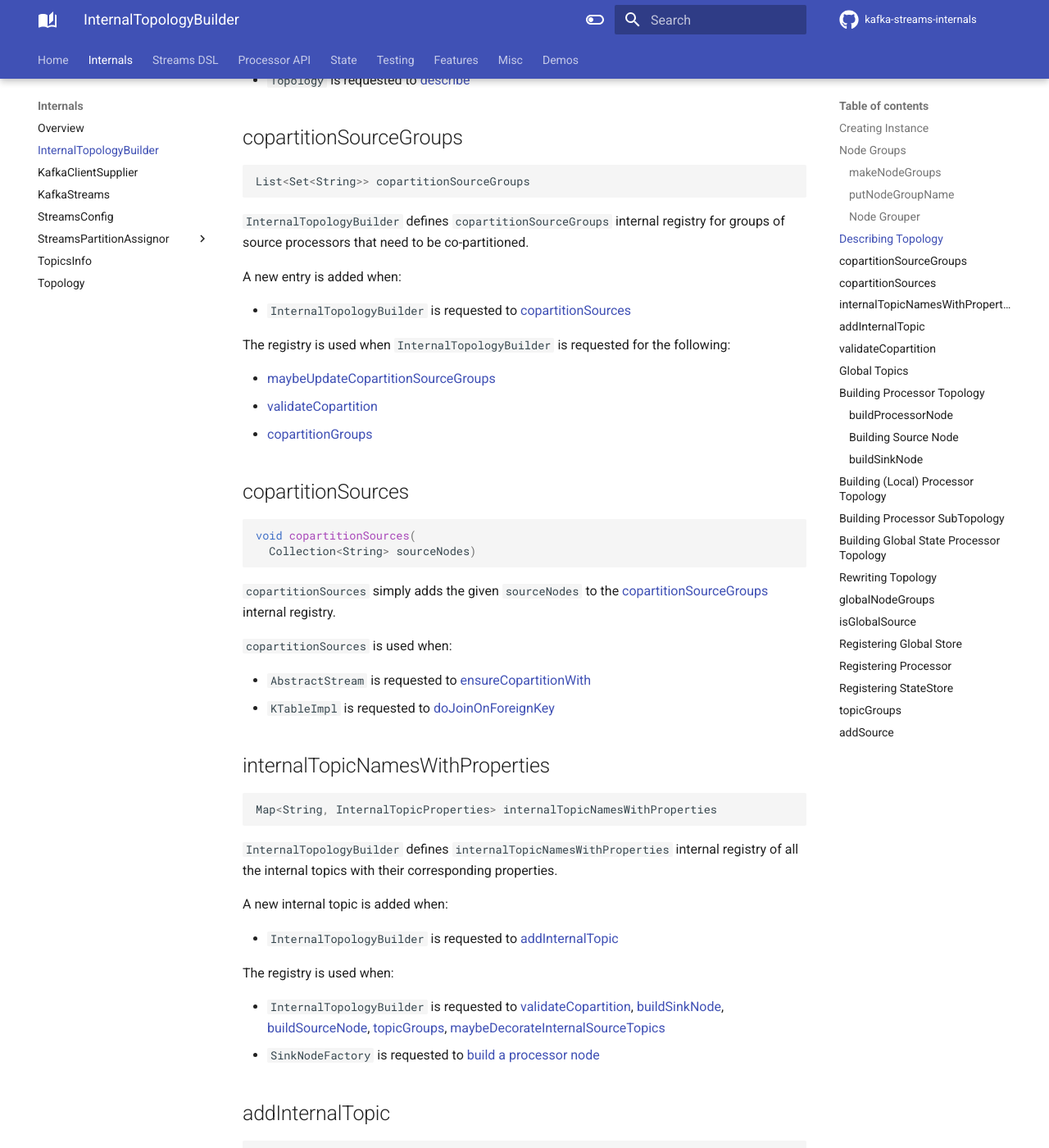
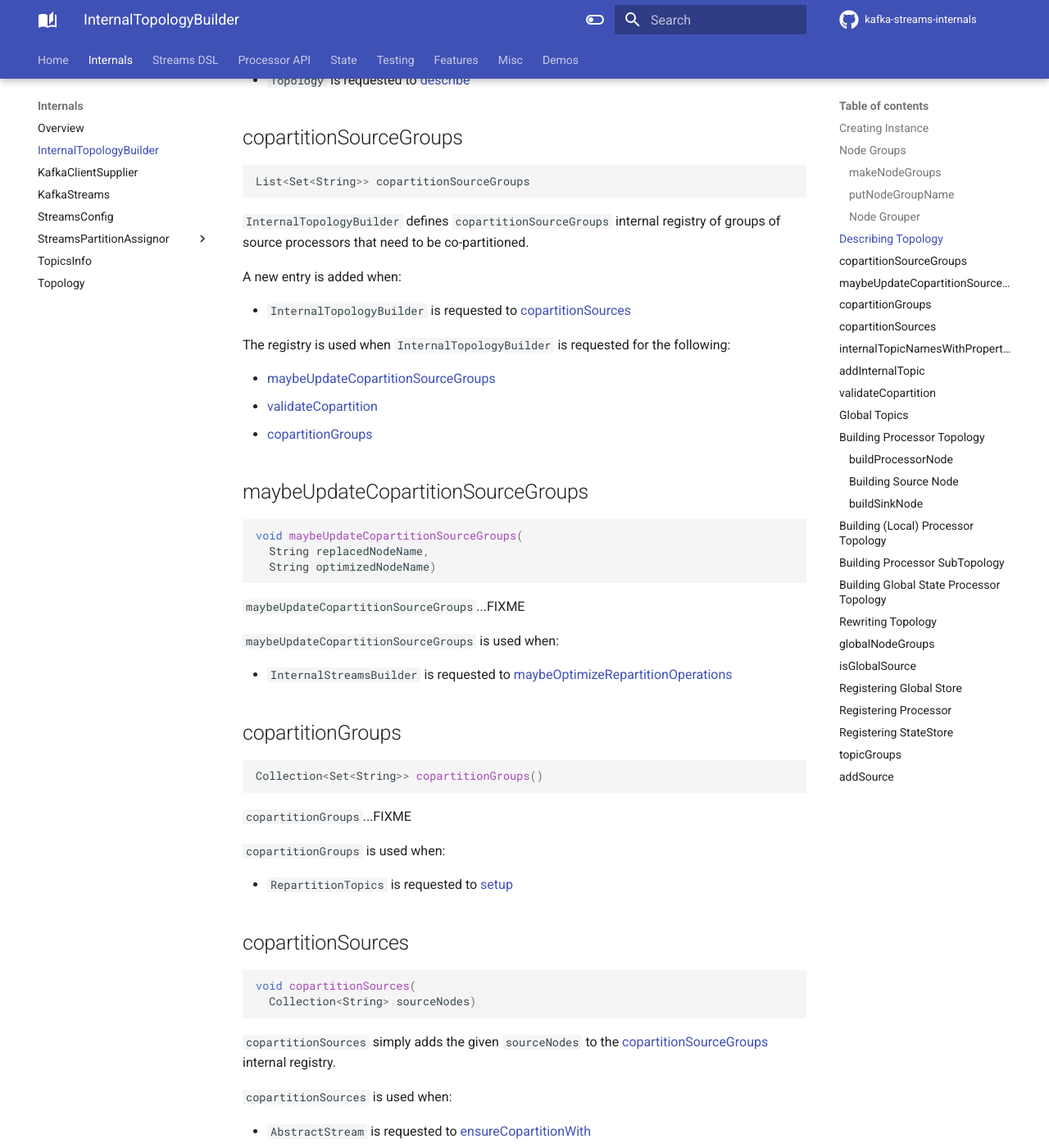
Before and after one commit to japila-books/kafka-streams-internals, an MkDocs documentation site: the page built from docs/InternalTopologyBuilder.md, in a window 1280 px wide and 1400 px high, scrolled down 2729 px. Shown: the whole window at 82% size. Built offline with MkDocs 1.6.1 and Material for MkDocs 9.7.7, drawn with Linux system fonts in a browser that asks for light colours; comment, search, counter and statistics services are not loaded.

````diff
--- a/docs/InternalTopologyBuilder.md
+++ b/docs/InternalTopologyBuilder.md
@@ -111,7 +111,7 @@ If so, `describe` [describeGlobalStore](#describeGlobalStore). Otherwise, `descr
 List<Set<String>> copartitionSourceGroups
 ```
 
-`InternalTopologyBuilder` defines `copartitionSourceGroups` internal registry for groups of source processors that need to be co-partitioned.
+`InternalTopologyBuilder` defines `copartitionSourceGroups` internal registry of groups of source processors that need to be co-partitioned.
 
 A new entry is added when:
 
@@ -122,6 +122,32 @@ The registry is used when `InternalTopologyBuilder` is requested for the followi
 * [maybeUpdateCopartitionSourceGroups](#maybeUpdateCopartitionSourceGroups)
 * [validateCopartition](#validateCopartition)
 * [copartitionGroups](#copartitionGroups)
+
+## <span id="maybeUpdateCopartitionSourceGroups"> maybeUpdateCopartitionSourceGroups
+
+```java
+void maybeUpdateCopartitionSourceGroups(
+  String replacedNodeName,
+  String optimizedNodeName)
+```
+
+`maybeUpdateCopartitionSourceGroups`...FIXME
+
+`maybeUpdateCopartitionSourceGroups` is used when:
+
+* `InternalStreamsBuilder` is requested to [maybeOptimizeRepartitionOperations](kstream/InternalStreamsBuilder.md#maybeOptimizeRepartitionOperations)
+
+## <span id="copartitionGroups"> copartitionGroups
+
+```java
+Collection<Set<String>> copartitionGroups()
+```
+
+`copartitionGroups`...FIXME
+
+`copartitionGroups` is used when:
+
+* `RepartitionTopics` is requested to [setup](RepartitionTopics.md#setup)
 
 ## <span id="copartitionSources"> copartitionSources
 
--- a/mkdocs.yml
+++ b/mkdocs.yml
@@ -224,3 +224,4 @@ nav:
     - Logging: logging.md
   - Demos:
     - Developing Kafka Streams Application: demo/developing-kafka-streams-application.md
+    - Co-partitioning: demo/co-partitioning.md
````
Also changed, not shown: docs/demo/co-partitioning.md (added, +154 -0 lines), docs/kstream/SourceGraphNode.md (added, +3 -0 lines), 4 other files.
